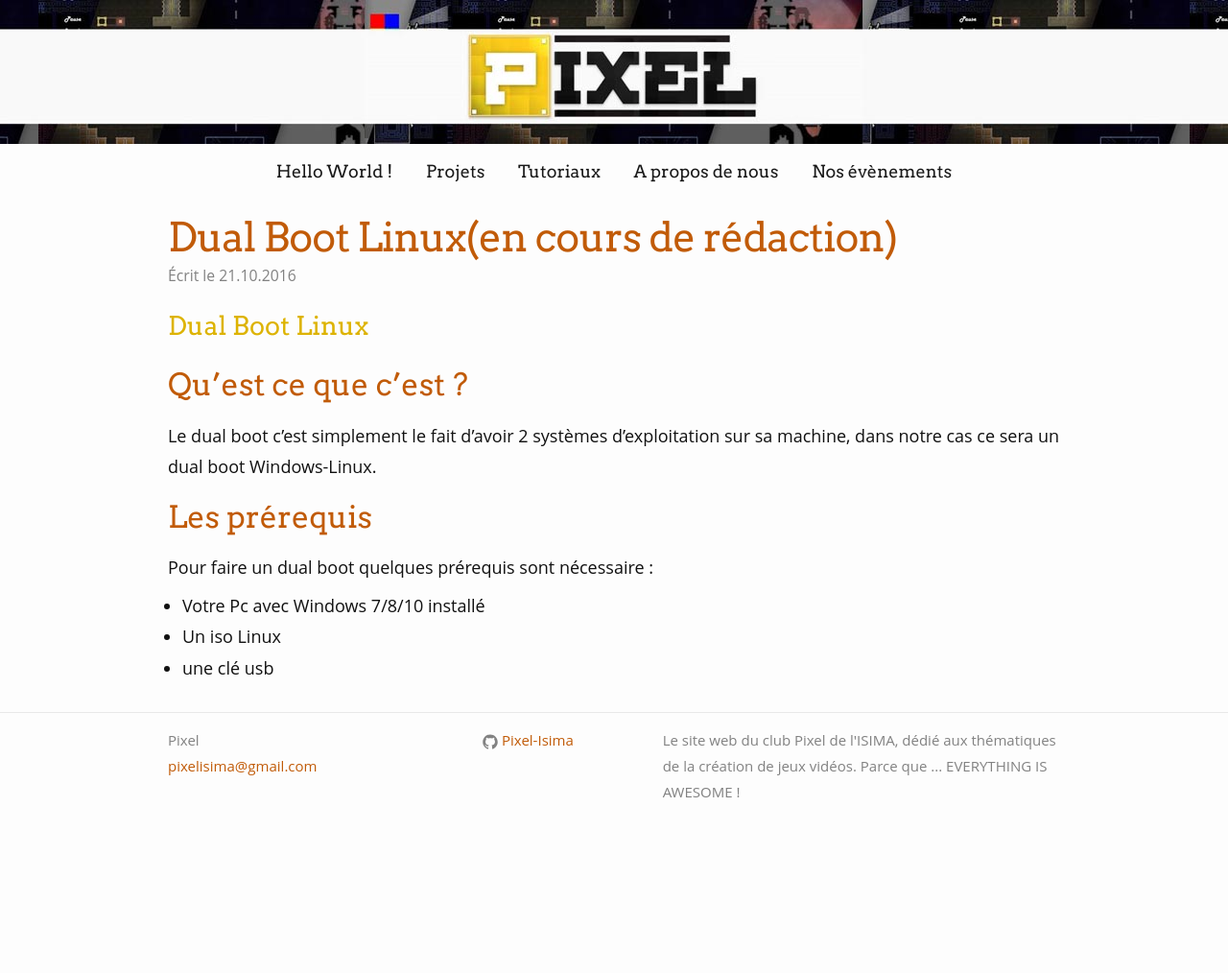
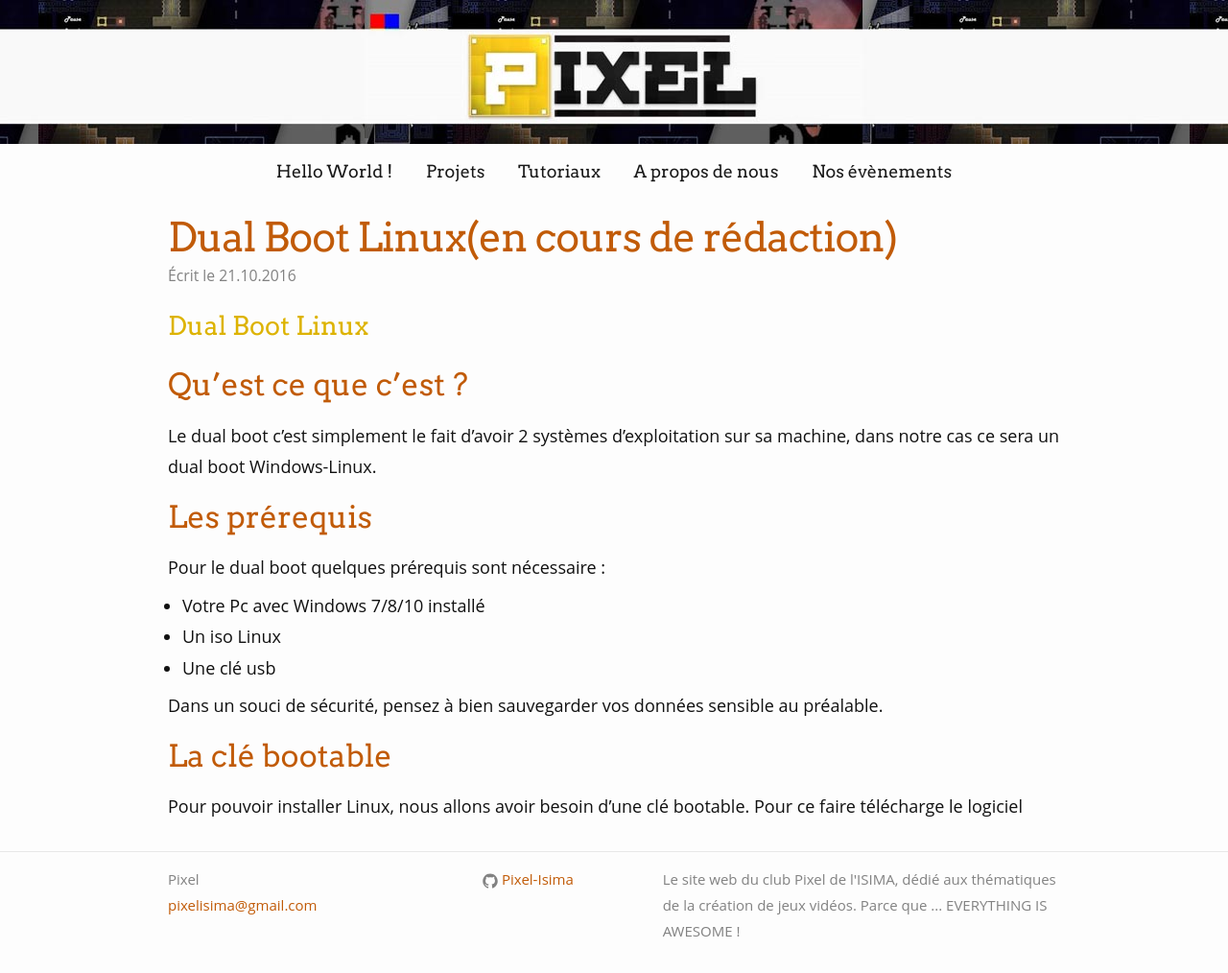
Before and after one commit to Pixel-Isima/Pixel-Isima.github.io, a Jekyll site: the page built from _posts/2016-10-21-Dual-Boot-Linux.markdown, in a window 1280 px wide. Shown: the whole page at 96% size. Built offline with Jekyll 4.4.1, drawn with Linux system fonts in a browser that asks for light colours; some web fonts are replaced; before the commit the page ends 900 px from its top, so only the background shows below that.

Commit message:
Update 2016-10-21-Dual-Boot-Linux.markdown

```diff
--- a/_posts/2016-10-21-Dual-Boot-Linux.markdown
+++ b/_posts/2016-10-21-Dual-Boot-Linux.markdown
@@ -12,8 +12,14 @@ summary: Pour tous ceux qui veulent coder avec un vrai OS, voici un petit tuto p
 Le dual boot c'est simplement le fait d'avoir 2 systèmes d'exploitation sur sa machine, dans notre cas ce sera un dual boot Windows-Linux.
 
 ## Les prérequis
-Pour faire un dual boot quelques prérequis sont nécessaire :
+Pour le dual boot quelques prérequis sont nécessaire :
 
 * Votre Pc avec Windows 7/8/10 installé
 * Un iso Linux
-* une clé usb
+* Une clé usb
+
+Dans un souci de sécurité, pensez à bien sauvegarder vos données sensible au préalable.
+
+## La clé bootable
+Pour pouvoir installer Linux, nous allons avoir besoin d'une clé bootable.
+Pour ce faire télécharge le logiciel
```
